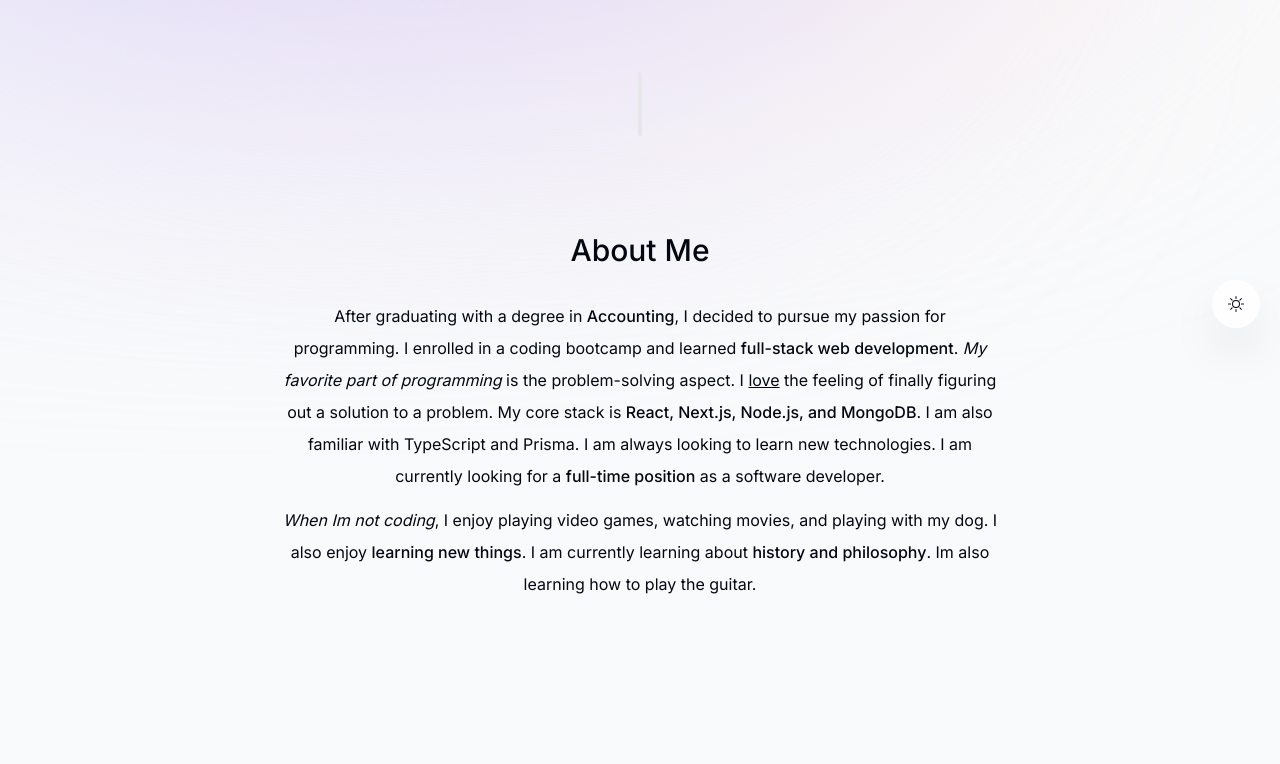
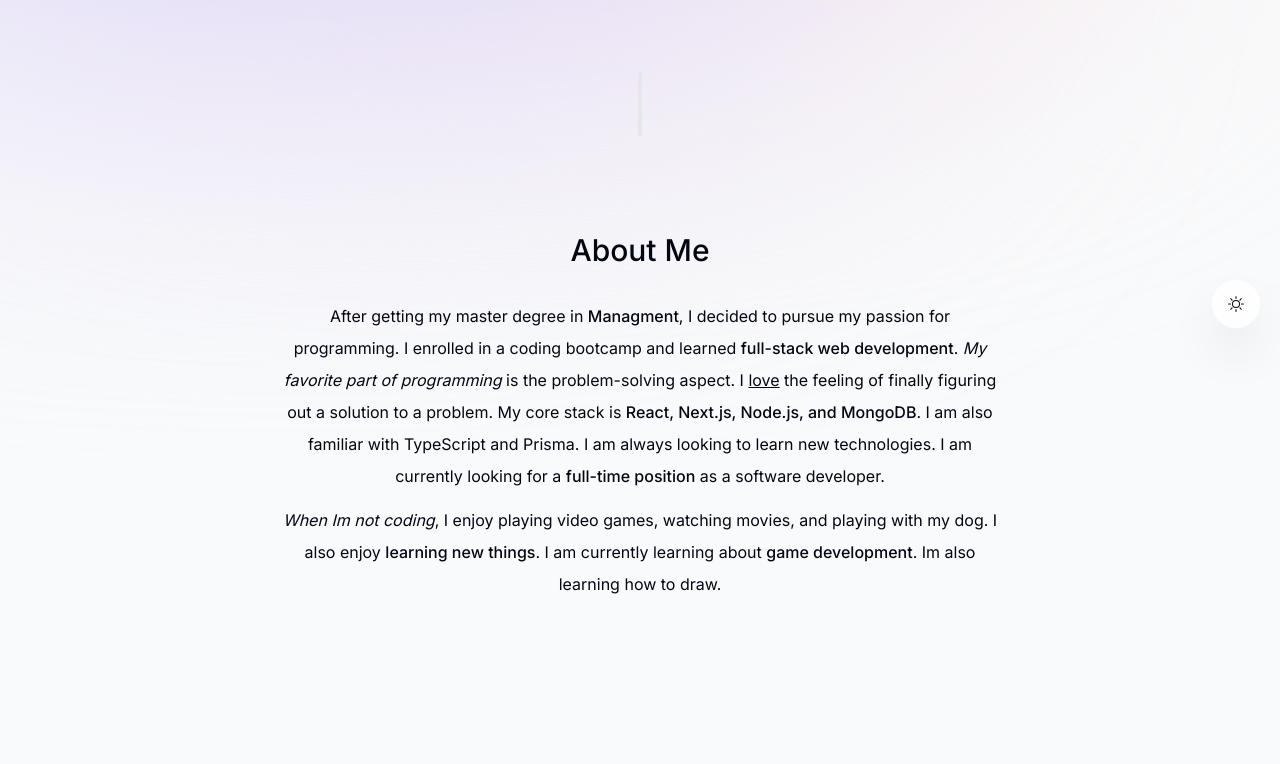
Before and after one commit to xvalexandrexv/Portefolio-Alex, a Next.js app: page / in a window 1280 px wide. Shown: the part 452-1216 px from the top of the page. Built offline with nearby package versions, Linux system fonts and the light colour scheme; no server answers.

Commit message:
Update about.tsx

```diff
--- a/components/about.tsx
+++ b/components/about.tsx
@@ -21,8 +21,8 @@
     <SectionHeading>About me</SectionHeading>
 
     <p className="mb-3">
-        After graduating with a degree in{" "}
-        <span className="font-medium">Accounting</span>, I decided to pursue my
+        After getting my master degree in{" "}
+        <span className="font-medium">Managment</span>, I decided to pursue my
         passion for programming. I enrolled in a coding bootcamp and learned{" "}
         <span className="font-medium">full-stack web development</span>.{" "}
         <span className="italic">My favorite part of programming</span> is the
@@ -43,8 +43,8 @@
         video games, watching movies, and playing with my dog. I also enjoy{" "}
         <span className="font-medium">learning new things</span>. I am currently
         learning about{" "}
-        <span className="font-medium">history and philosophy</span>. Im also
-        learning how to play the guitar.
+        <span className="font-medium">game development</span>. Im also
+        learning how to draw.
     </p>
 
     </motion.section>
```
